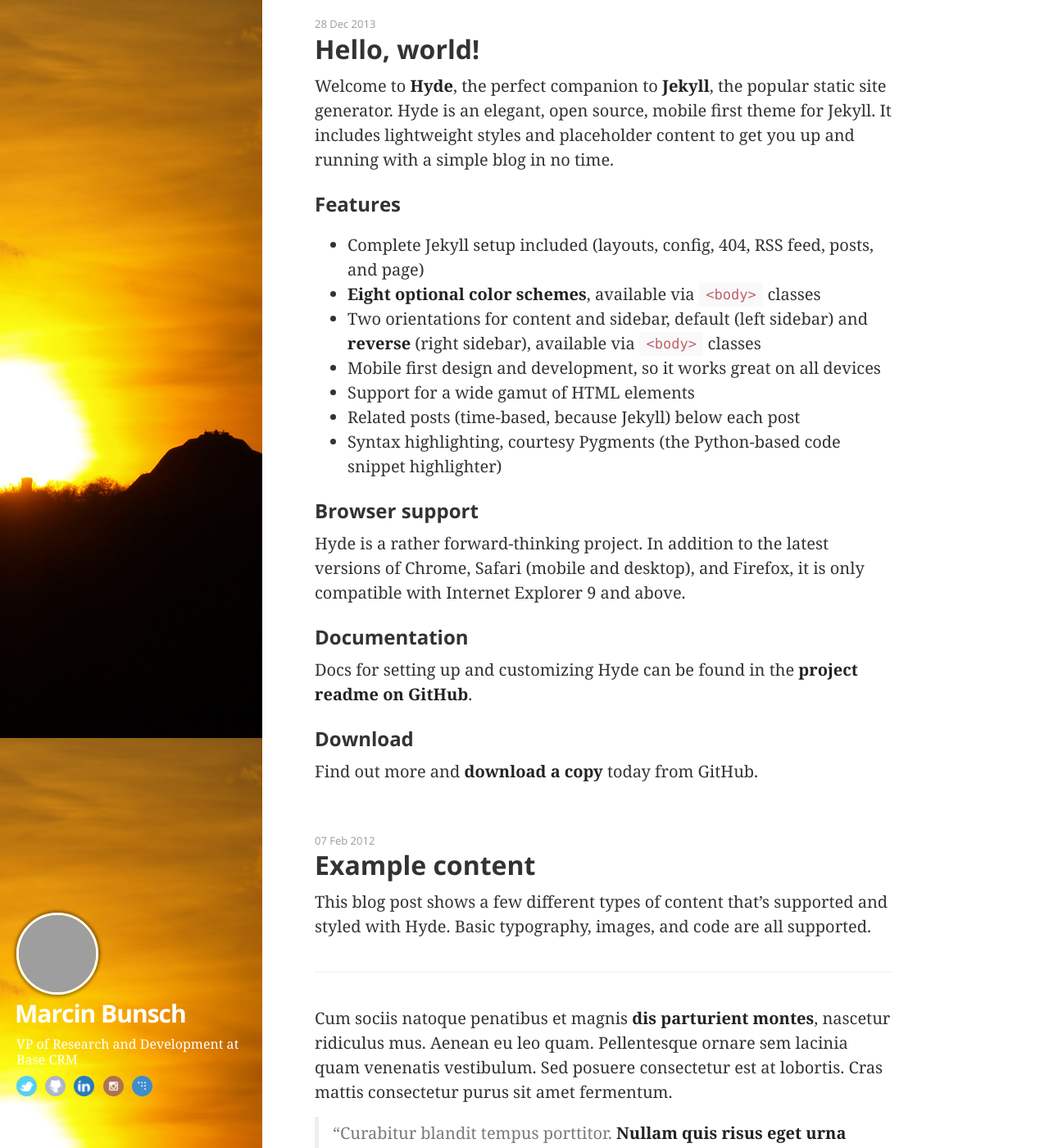
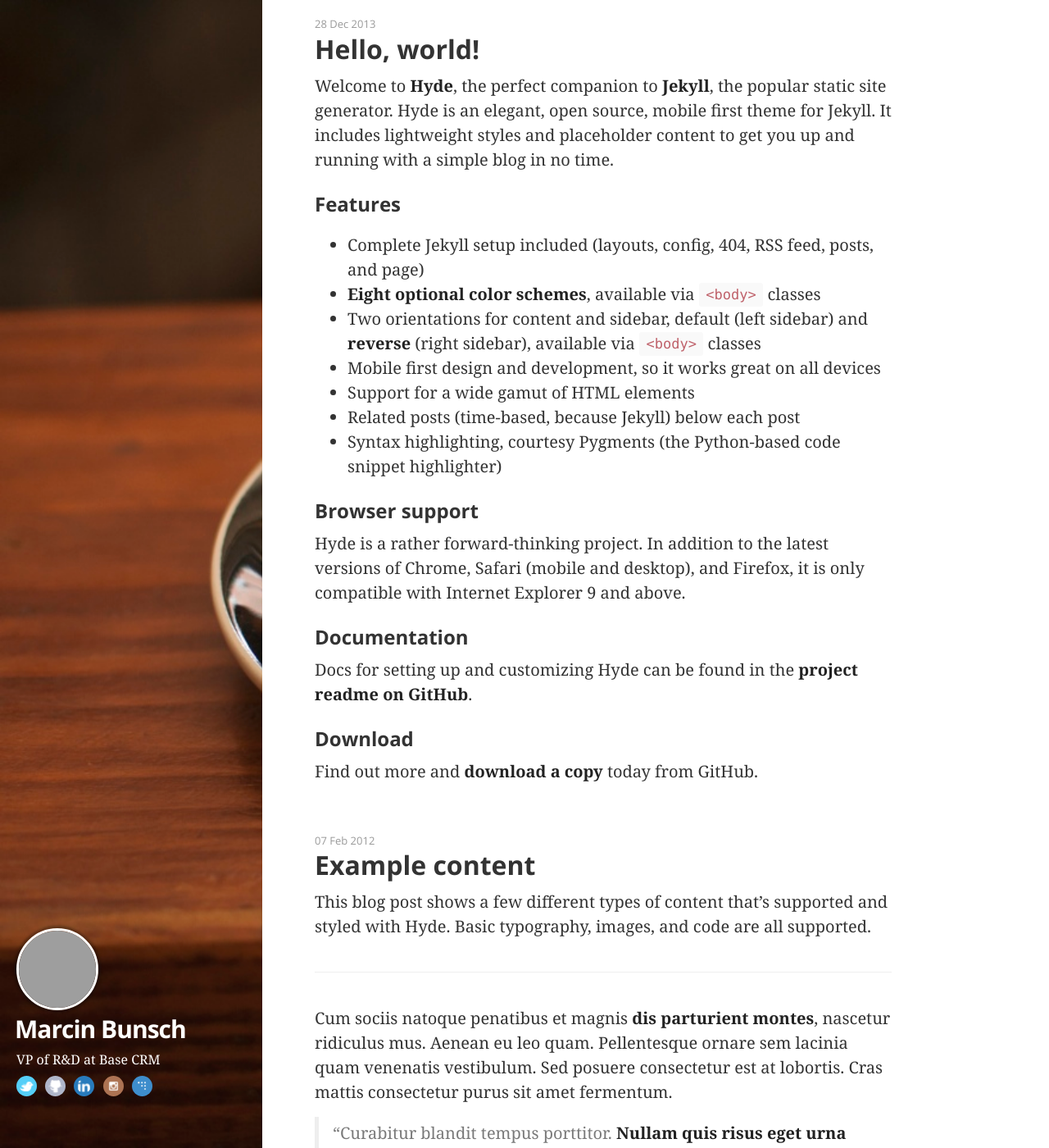
Before and after one commit to marcinbunsch/bunsch.pl, a Jekyll site: the page built from index.html, in a window 1280 px wide and 1400 px high. Shown: the whole window at 82% size. Built offline with Jekyll 4.4.1, drawn with Linux system fonts in a browser that asks for light colours; some web fonts are replaced; Markdown is read by kramdown in place of the engine named in the settings; the list of posts is cut into pages by our own code; grey boxes are pictures that could not be loaded.

Commit message:
Some small adjustments

```diff
--- a/_includes/profile.html
+++ b/_includes/profile.html
@@ -3,7 +3,7 @@
 </a>
 <h1>{{ site.title }}</h1>
 <p class="lead">
-  VP of Research and Development at Base CRM
+  VP of R&amp;D at Base CRM
 </p>
 <div class="social">
   <a class="twitter" href="https://twitter.com/marcinbunsch">
--- a/public/css/hyde.css
+++ b/public/css/hyde.css
@@ -240,8 +240,6 @@
 .masthead {
   color: #fff;
   background-color: #2a2a2a;
-  background-image: url("../images/bg2.jpg");
-  background-position: -300px -480px;
 }
 .masthead-inner {
   padding: 20px;
@@ -335,13 +333,14 @@
 @media (min-width: 990px) {
   /* Fix the masthead to the side for impact and awesomeness */
   .masthead {
-    background-position: -850px 0px;
     position: fixed;
     top: 0;
     left: 0;
     bottom: 0;
     width: 25%;
     margin-bottom: 0;
+  background-image: url("../images/bg4.jpg");
+  background-size: cover;
   }
   .masthead-inner {
     position: absolute;
```
Also changed, not shown: public/images/bg4.jpg (added), 1 other file.
